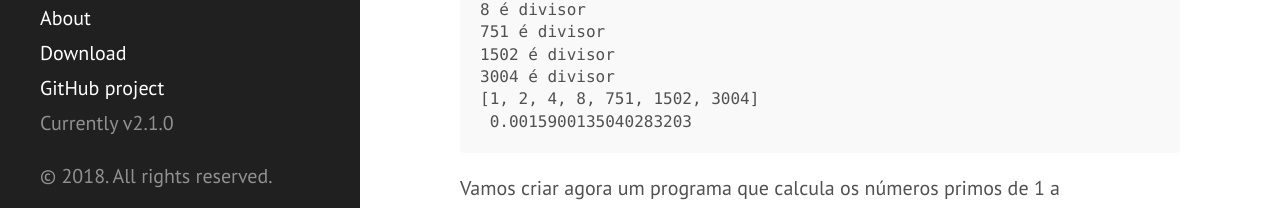
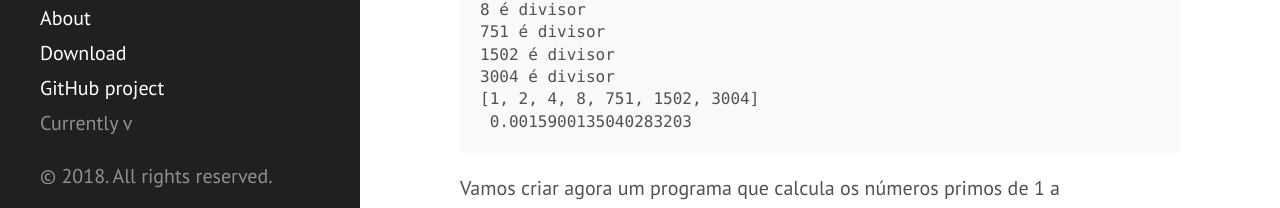
Before and after one commit to bru1987/euler, a Jekyll site: the page built from index.html, in a window 1280 px wide and 900 px high, scrolled down 524 px. Shown: the part 669-877 px from the top of the window. Built offline with Jekyll 4.4.1, drawn with Linux system fonts in a browser that asks for light colours; the list of posts is cut into pages by our own code.

Commit message:
tweak link #2

```diff
--- a/_config.yml
+++ b/_config.yml
@@ -10,7 +10,7 @@
 tagline:          'A Jekyll theme'
 description:      'A brazen two-column <a href="http://jekyllrb.com" target="_blank">Jekyll</a> theme that pairs a prominent sidebar with uncomplicated content. Made by <a href="https://twitter.com/mdo" target="_blank">@mdo</a>.'
 # url:              http://hyde.getpoole.com
-baseurl:          ''
+baseurl:          ""
 
 author:
   name:           'Mark Otto'
@@ -18,9 +18,6 @@
 
 paginate:         5
 
-# Custom vars
-version:          2.1.0
-
 github:
   repo:           https://github.com/bru1987/euler
 repository:       euler/bru1987
```
